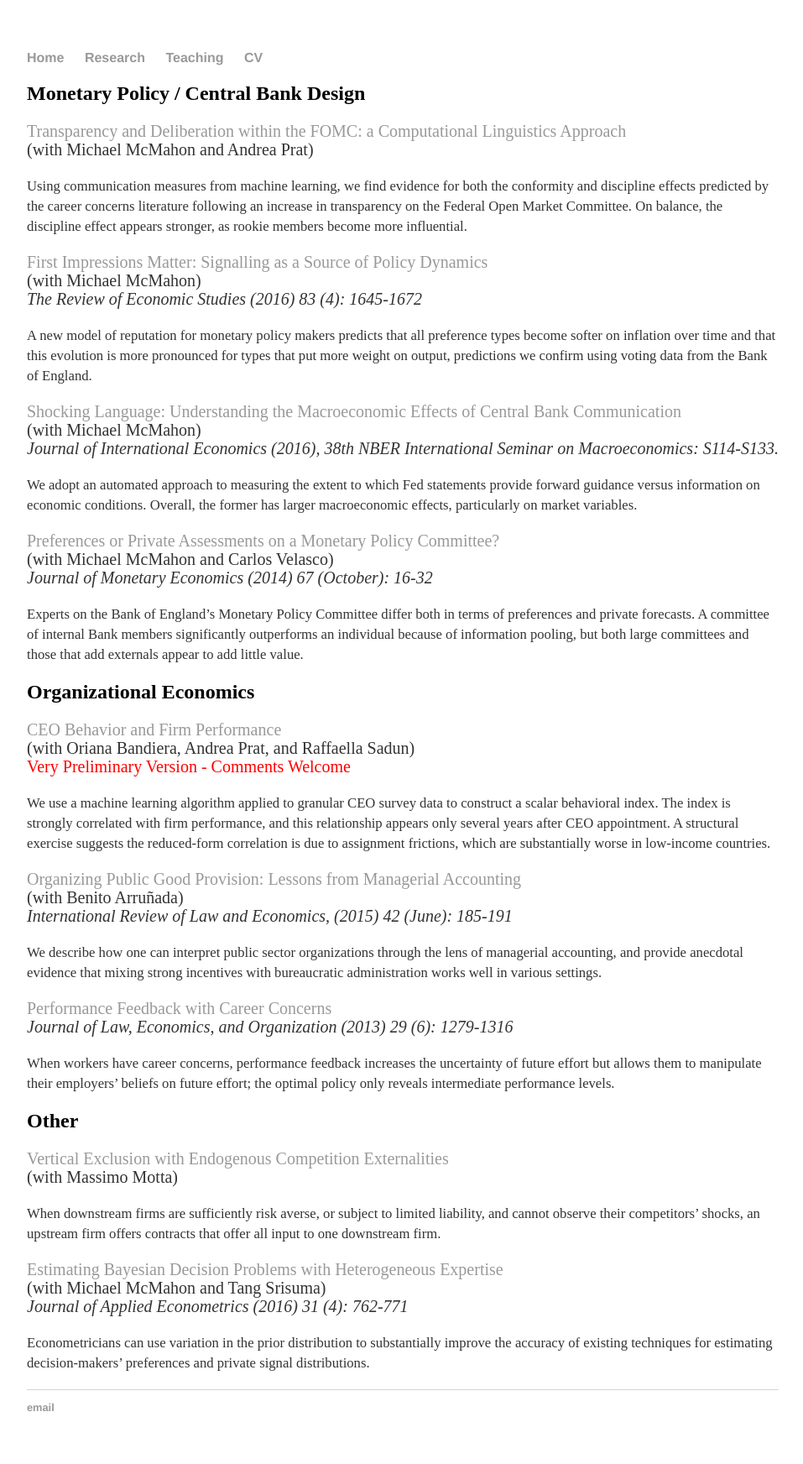
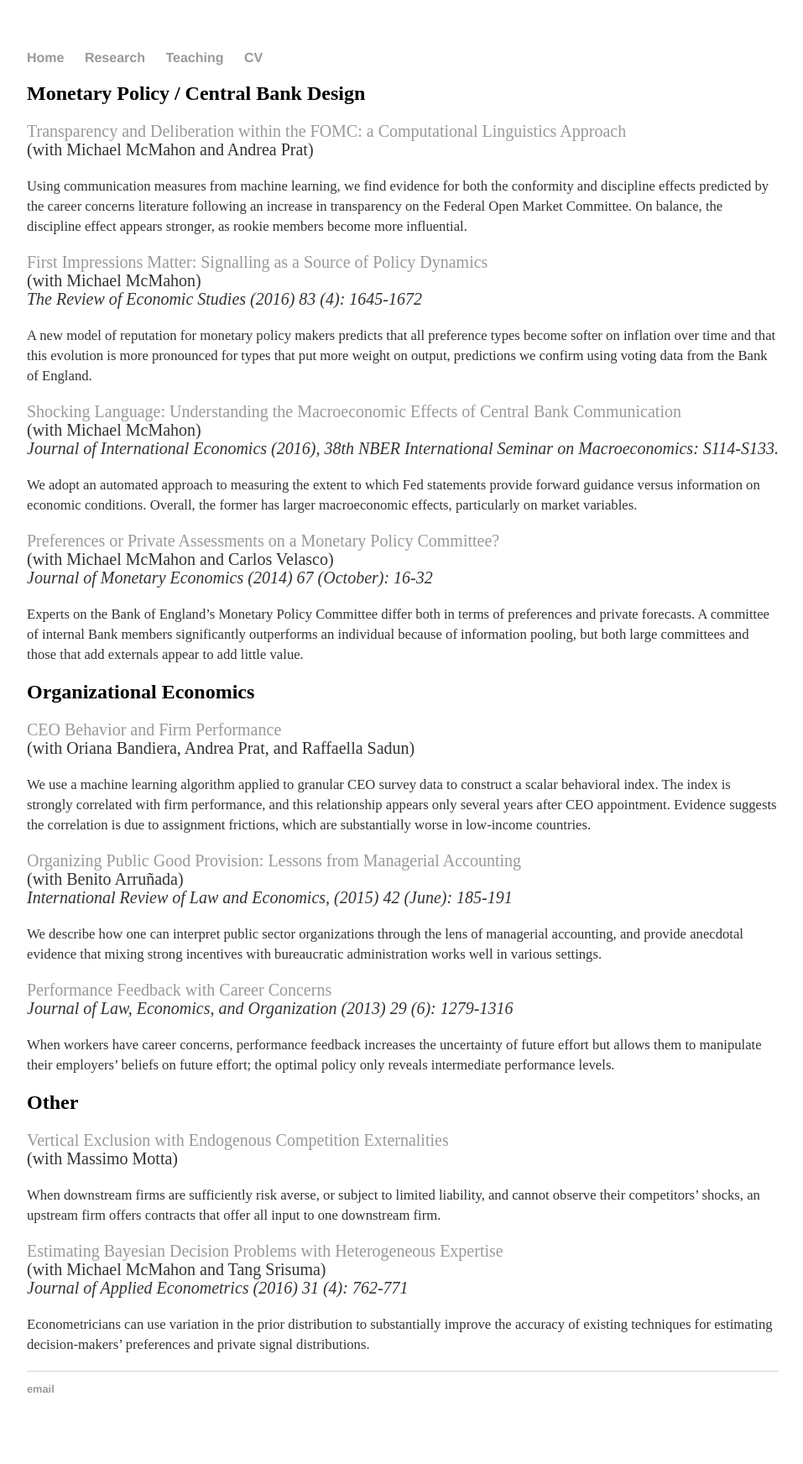
Before and after one commit to sekhansen/sekhansen.github.io, a Jekyll site: the page built from research.html, in a window 1280 px wide. Shown: the whole page at 84% size, without its empty margins (160-1117 px from the left). Built offline with Jekyll 4.4.1, drawn with Linux system fonts in a browser that asks for light colours; after the commit the page ends 1722 px from its top, so only the background shows below that.

Commit message:
Update research.html

```diff
--- a/research.html
+++ b/research.html
@@ -46,13 +46,12 @@
 <h2>Organizational Economics </h2>
 
 <p>
-<a href="./pdf_files/ceos.pdf"> CEO Behavior and Firm Performance</a>
+<a href="http://executivetimeuse.org/wp-content/uploads/2017/03/CEOBehavior_wp.pdf"> CEO Behavior and Firm Performance</a>
 <br>(with Oriana Bandiera, Andrea Prat, and Raffaella Sadun)
-<br><font color="red"> Very Preliminary Version - Comments Welcome</font>
 </p>
 
 <p>
-<small>We use a machine learning algorithm applied to granular CEO survey data to construct a scalar behavioral index.  The index is strongly correlated with firm performance, and this relationship appears only several years after CEO appointment.  A structural exercise suggests the reduced-form correlation is due to assignment frictions, which are substantially worse in low-income countries.</small>
+<small>We use a machine learning algorithm applied to granular CEO survey data to construct a scalar behavioral index.  The index is strongly correlated with firm performance, and this relationship appears only several years after CEO appointment.  Evidence suggests the correlation is due to assignment frictions, which are substantially worse in low-income countries.</small>
 </p>
 
 <p>
```
